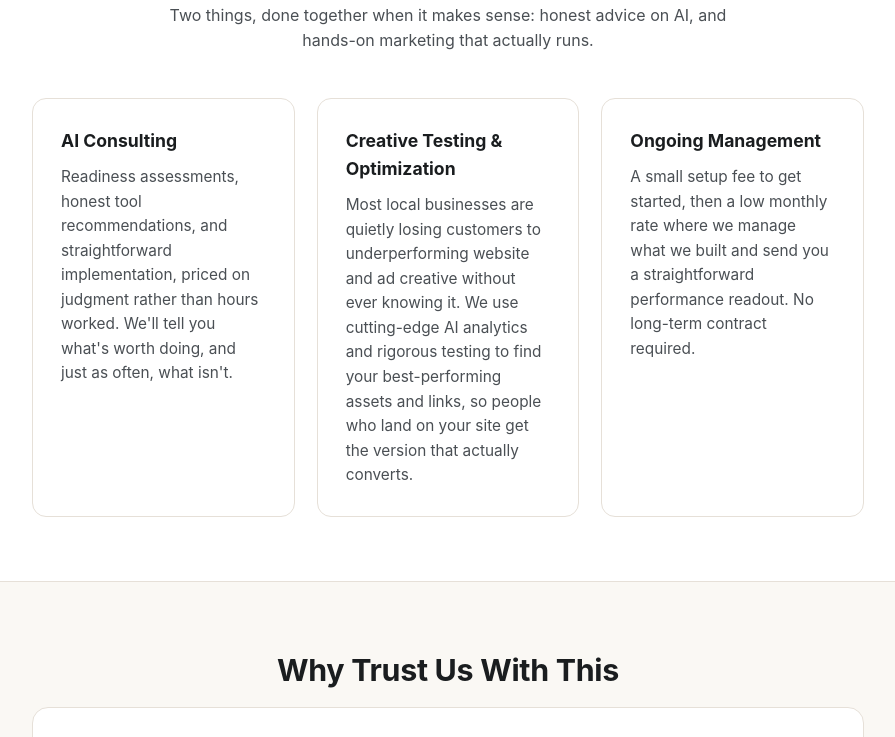
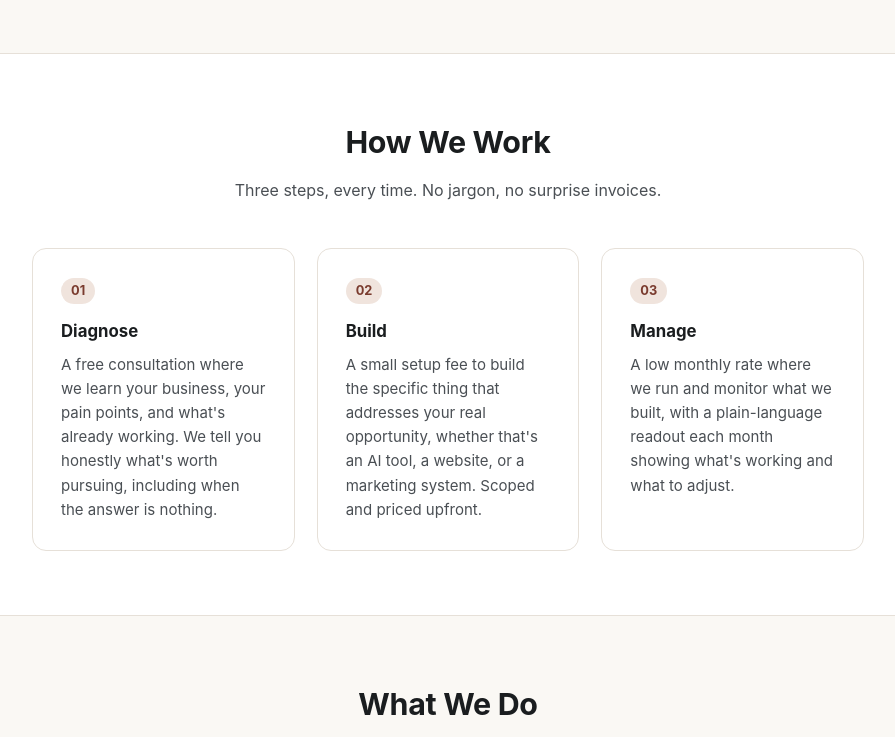
Before and after one commit to Tobaccojuicedoings401/tobaccojuicedoings401.github.io, a plain HTML site: page index.html in a window 1280 px wide. Shown: the part 714-1451 px from the top of the page, without its empty margins (192-1087 px from the left). Drawn offline with Linux system fonts and the light colour scheme.

Commit message:
Add files via upload

```diff
--- a/index.html
+++ b/index.html
@@ -154,6 +154,43 @@
     nav a { margin-left: 14px; font-size: 0.85rem; }
     .hero { padding: 56px 0 40px; }
   }
+
+  .stats-strip {
+    display: grid;
+    grid-template-columns: repeat(auto-fit, minmax(140px, 1fr));
+    gap: 20px;
+    margin-top: 44px;
+    padding-top: 36px;
+    border-top: 1px solid var(--line);
+  }
+  .stat { text-align: center; }
+  .stat .num { font-size: 1.9rem; font-weight: 700; letter-spacing: -0.02em; color: var(--accent); }
+  .stat .label { font-size: 0.82rem; color: var(--ink-soft); margin-top: 4px; }
+
+  .process-grid {
+    display: grid;
+    grid-template-columns: repeat(auto-fit, minmax(220px, 1fr));
+    gap: 22px;
+  }
+  .process-step {
+    background: var(--card);
+    border: 1px solid var(--line);
+    border-radius: 14px;
+    padding: 28px;
+    position: relative;
+  }
+  .process-step .step-num {
+    display: inline-block;
+    font-size: 0.8rem;
+    font-weight: 700;
+    color: var(--accent);
+    background: var(--accent-soft);
+    padding: 3px 10px;
+    border-radius: 100px;
+    margin-bottom: 14px;
+  }
+  .process-step h3 { font-size: 1.05rem; margin-bottom: 8px; }
+  .process-step p { color: var(--ink-soft); font-size: 0.94rem; }
 </style>
 </head>
 <body>
@@ -162,6 +199,7 @@
   <div class="wrap">
     <a href="#" class="logo">Russian River AI Partners</a>
     <nav>
+      <a href="#approach">Approach</a>
       <a href="#services">Services</a>
       <a href="#faq">FAQ</a>
       <a href="https://calendly.com/russianriverai/30-minute-meeting-clone" target="_blank" rel="noopener" class="cta-btn ghost" style="margin-left:20px;">Book Free Call</a>
@@ -177,10 +215,41 @@
     <div class="hero-ctas">
       <a href="https://calendly.com/russianriverai/30-minute-meeting-clone" target="_blank" rel="noopener" class="cta-btn">Book a Free 30-Minute Consultation</a>
     </div>
+
+    <div class="stats-strip">
+      <div class="stat"><div class="num">9+ yrs</div><div class="label">Production &amp; AI-automation experience</div></div>
+      <div class="stat"><div class="num">5+ yrs</div><div class="label">Brand marketing at global brands</div></div>
+      <div class="stat"><div class="num">2 yrs</div><div class="label">Focused on ad creative &amp; testing</div></div>
+      <div class="stat"><div class="num">Free</div><div class="label">First consultation, no obligation</div></div>
+    </div>
   </div>
 </section>
 
-<section id="services" class="alt">
+<section id="approach" class="alt">
+  <div class="wrap">
+    <h2>How We Work</h2>
+    <p class="section-sub">Three steps, every time. No jargon, no surprise invoices.</p>
+    <div class="process-grid">
+      <div class="process-step">
+        <span class="step-num">01</span>
+        <h3>Diagnose</h3>
+        <p>A free consultation where we learn your business, your pain points, and what's already working. We tell you honestly what's worth pursuing, including when the answer is nothing.</p>
+      </div>
+      <div class="process-step">
+        <span class="step-num">02</span>
+        <h3>Build</h3>
+        <p>A small setup fee to build the specific thing that addresses your real opportunity, whether that's an AI tool, a website, or a marketing system. Scoped and priced upfront.</p>
+      </div>
+      <div class="process-step">
+        <span class="step-num">03</span>
+        <h3>Manage</h3>
+        <p>A low monthly rate where we run and monitor what we built, with a plain-language readout each month showing what's working and what to adjust.</p>
+      </div>
+    </div>
+  </div>
+</section>
+
+<section id="services">
   <div class="wrap">
     <h2>What We Do</h2>
     <p class="section-sub">Two things, done together when it makes sense: honest advice on AI, and hands-on marketing that actually runs.</p>
@@ -201,7 +270,7 @@
   </div>
 </section>
 
-<section id="about">
+<section id="about" class="alt">
   <div class="wrap">
     <h2>Why Trust Us With This</h2>
     <div class="trust-block">
@@ -210,7 +279,7 @@
   </div>
 </section>
 
-<section id="faq" class="alt">
+<section id="faq">
   <div class="wrap">
     <h2>Frequently Asked Questions</h2>
 
@@ -251,7 +320,7 @@
 
     <div class="faq-item">
       <h3>What does it cost?</h3>
-      <p>The first consultation is free, always. If there's a real fit, we typically start with a small setup fee, plus a low monthly rate to manage and monitor it, including a plain-language monthly readout. No long-term contract required to get started.</p>
+      <p>The first consultation is free, always. If there's a real fit, setup typically runs a few hundred dollars depending on complexity, plus a monthly management rate starting around $150 to $300 for something straightforward, up to $500 to $800 for a multi-tool setup with more involved monitoring. Every project gets a specific number before any work starts. No long-term contract required.</p>
     </div>
   </div>
 </section>
```
